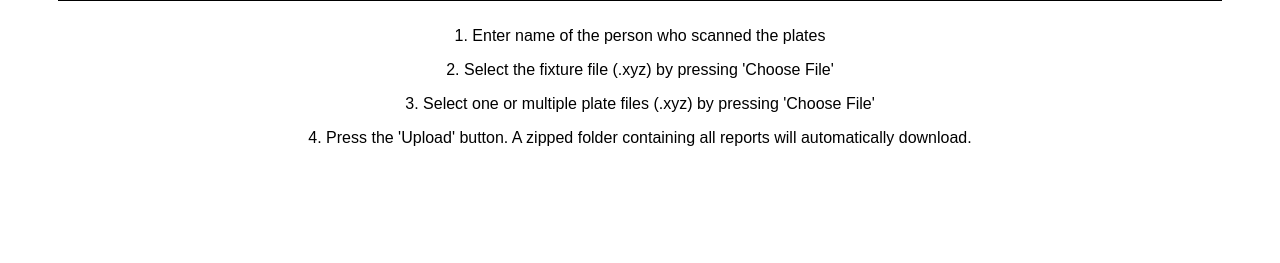
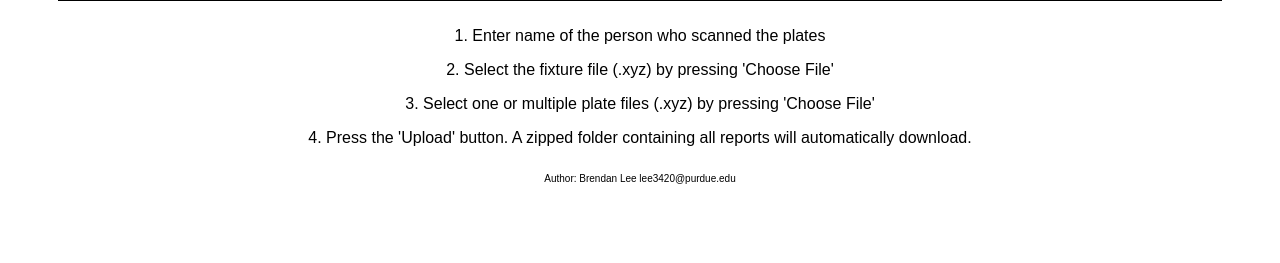
Before and after one commit to brendanjlee/reportGenerator, a Flask app: page / in a window 1280 px wide. Shown: the part 320-583 px from the top of the page. Run offline with Flask 2, Linux system fonts and the light colour scheme.

Commit message:
Added author

```diff
--- a/static/styles.css
+++ b/static/styles.css
@@ -27,3 +27,7 @@ main {
 .submit-button {
   width: 20em;
 }
+
+.author {
+  font-size: x-small;
+}
--- a/templates/index.html
+++ b/templates/index.html
@@ -34,6 +34,10 @@
       <p>2. Select the fixture file (.xyz) by pressing 'Choose File'</p>
       <p>3. Select one or multiple plate files (.xyz) by pressing 'Choose File'</p>
       <p>4. Press the 'Upload' button. A zipped folder containing all reports will automatically download.</p>
+
     </div>
   </body>
+  <div class='author'>
+    <p>Author: Brendan Lee lee3420@purdue.edu</p>
+  </div>
 </html>
```
